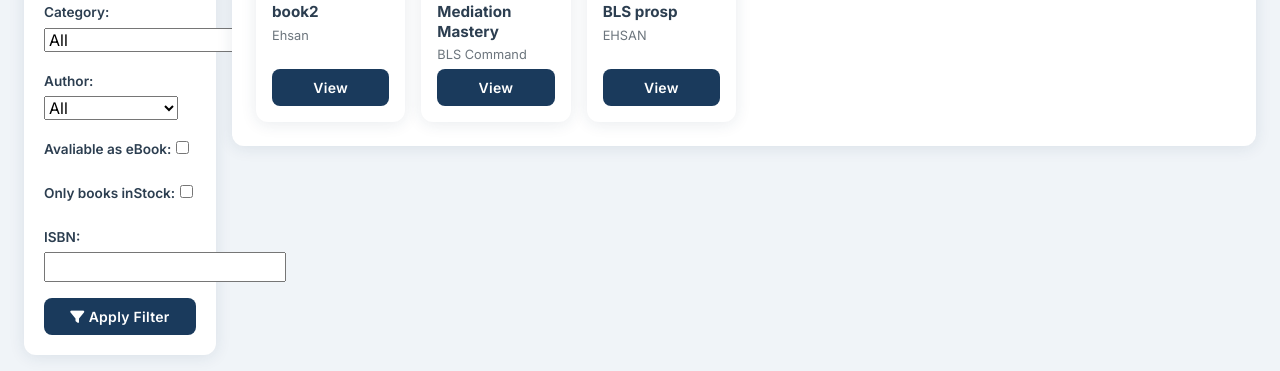
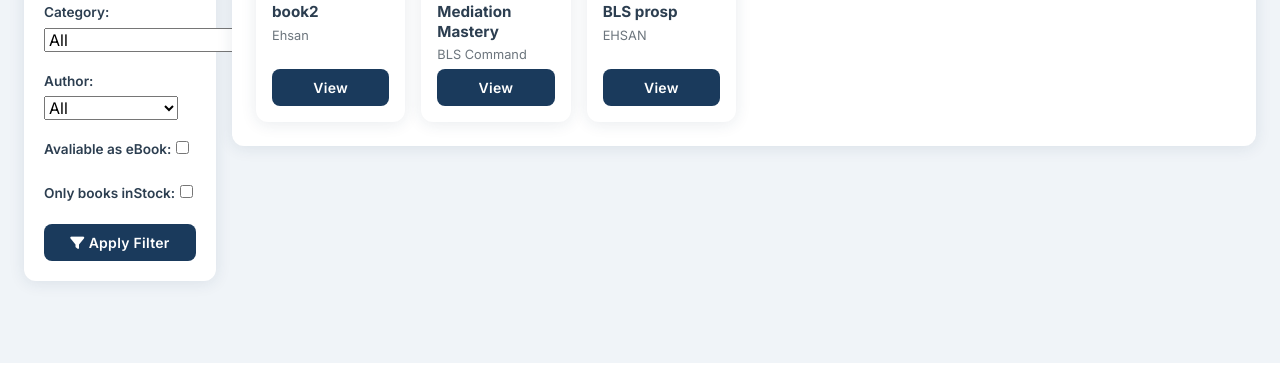
Before and after one commit to binehsan/eLibrary, a Django app: page /books in a window 1280 px wide. Shown: the part 437-808 px from the top of the page. Run offline with Django 5.2, Linux system fonts and the light colour scheme; a user stored in the database is signed in; data comes from the database, SQL or seed files in the repository; parts of the project's set-up code (start-up, migrations or seed data) failed here and were passed over.

Commit message:
removed isbn linkage.

```diff
--- a/blslms/core/admin.py
+++ b/blslms/core/admin.py
@@ -99,7 +99,7 @@ class BookAdmin(admin.ModelAdmin):
     # )
 
     fieldsets = (
-        ('Book Data', {'fields': ('title', 'author', 'isbn', 'category',
+        ('Book Data', {'fields': ('title', 'author', 'category',
          'file', 'description', 'audio_version', 'audio', 'text', 'ebook')}),
     )
 
--- a/blslms/core/forms.py
+++ b/blslms/core/forms.py
@@ -13,7 +13,6 @@ class BookFilter(forms.Form):
     author = forms.ChoiceField(choices=[], required=False)
     ebook = forms.BooleanField(required=False, label='Avaliable as eBook')
     instock = forms.BooleanField(required=False, label='Only books inStock')
-    ISBN = forms.CharField(max_length=13, required=False, label='ISBN:', validators=[check_isbn])
 
     def __init__(self, *args, **kwargs):
         super().__init__(*args, **kwargs)
--- a/blslms/core/models.py
+++ b/blslms/core/models.py
@@ -108,8 +108,7 @@ class Book(AbstractModel):
     book_id = models.AutoField(primary_key=True)
     title = models.CharField(max_length=100, validators=[check_book_text])
     author = models.CharField(max_length=100, validators=[check_book_text])
-    isbn = models.CharField(max_length=100, validators=[
-                            check_isbn])
+
     category = models.IntegerField(choices=BOOK_CATEGORIES)
     physical = models.BooleanField(default=True)
     ebook = models.BooleanField(default=True)
--- a/blslms/core/views.py
+++ b/blslms/core/views.py
@@ -116,8 +116,7 @@ def student_dashboard(request):
 
 @login_required
 def books(request):
-    isbn_map = {book.isbn: book for book in Book.objects.all()}
-    print(isbn_map)
+
 
     books = Book.objects.all()
     filterform = BookFilter(request.GET or None)
@@ -131,12 +130,7 @@ def books(request):
             books = books.filter(ebook=True)
         if filterform.cleaned_data['instock']:
             books = books.filter(in_stock=True)
-        if filterform.cleaned_data['ISBN']:
-            isbn = filterform.cleaned_data['ISBN']
-            if isbn in isbn_map:
-                books = [isbn_map[isbn]]
-            else:
-                books = []
+
     print(books)
     context = {'books': books, 'form': filterform}
     return render(request, 'books.html', context)
--- a/blslms/templates/book.html
+++ b/blslms/templates/book.html
@@ -60,7 +60,6 @@
         <div class="bls-card-static p-4 text-center mb-3">
             <h4 class="bls-heading bls-heading-center">{{ book.title }}</h4>
             <p class="text-muted mt-3 mb-1 fs-6">{{ book.author }}</p>
-            <p class="text-muted small">ISBN: {{ book.isbn }}</p>
 
             <!-- Stock info -->
             <div class="d-flex justify-content-between align-items-center p-3 rounded-3 mb-3" style="background: #f8fafc;">
```
Also changed, not shown: blslms/static/logos/BLS-badge.png.
